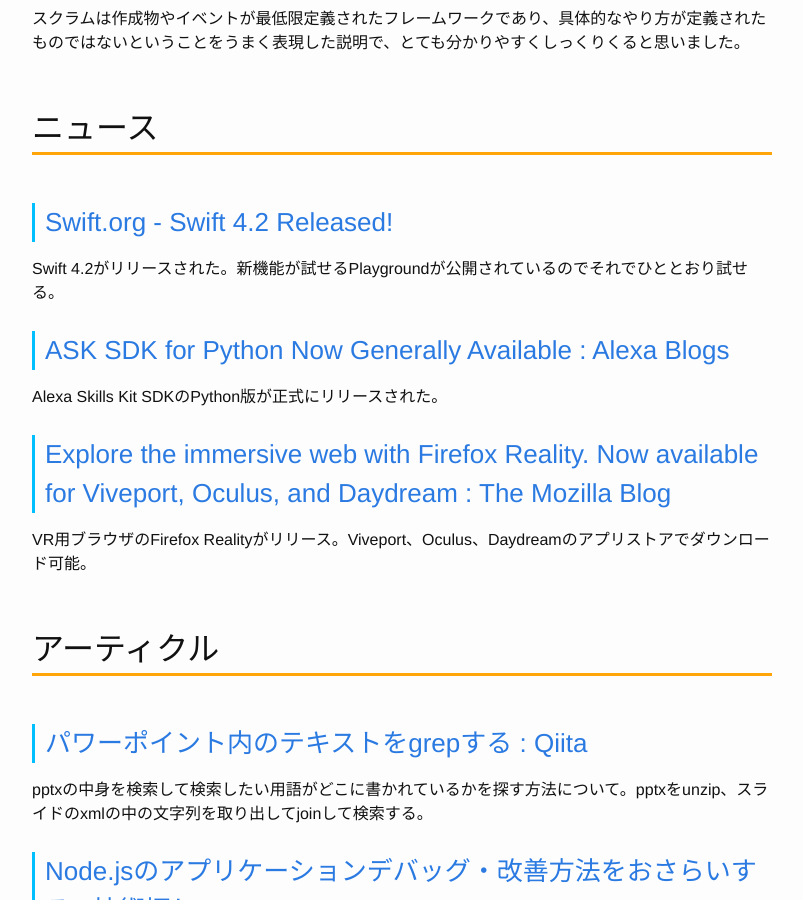
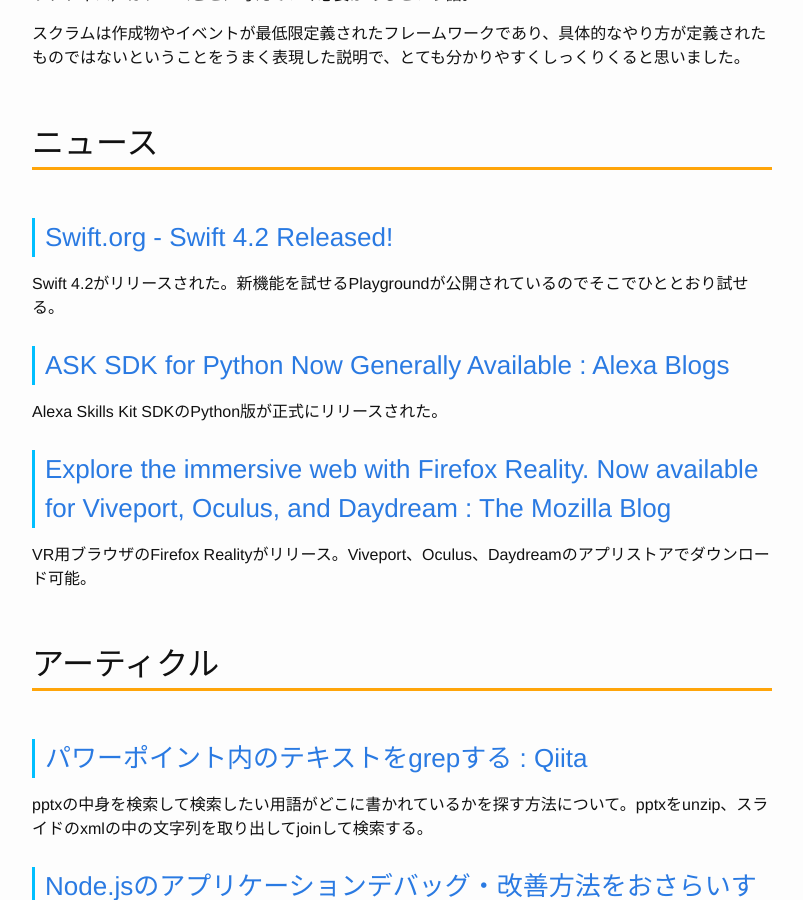
Before and after one commit to Gather-Tech/Gather-Tech.github.io, a Jekyll site: the page built from _posts/2018/2018-09-24-Gather117.md, in a window 1280 px wide and 900 px high, scrolled down 1046 px. Shown: the whole window, without its empty margins (238-1041 px from the left). Built offline with Jekyll 4.4.1, drawn with Linux system fonts in a browser that asks for light colours; some of the changed text lies outside the part shown.

Commit message:
fix typo

```diff
--- a/_posts/2018/2018-09-24-Gather117.md
+++ b/_posts/2018/2018-09-24-Gather117.md
@@ -19,7 +19,7 @@
 
 ## 今週のイチオシ
 
-[【翻訳】スクラムは抽象クラス : Ryuzee.com](https://www.ryuzee.com/contents/blog/7131)
+### [【翻訳】スクラムは抽象クラス : Ryuzee.com](https://www.ryuzee.com/contents/blog/7131)
 
 スクラムは抽象クラスのようなものであり、抽象メソッドの実装方法と追加するメソッド（技術的なプラクティス）はチームごとに考えていく必要があるという話。
 
@@ -29,7 +29,7 @@
 
 ### [Swift.org - Swift 4.2 Released!](https://swift.org/blog/swift-4-2-released/)
 
-Swift 4.2がリリースされた。新機能が試せるPlaygroundが公開されているのでそれでひととおり試せる。
+Swift 4.2がリリースされた。新機能を試せるPlaygroundが公開されているのでそこでひととおり試せる。
 
 ### [ASK SDK for Python Now Generally Available : Alexa Blogs](https://developer.amazon.com/ja/blogs/alexa/post/5f7dcae8-7254-4604-b1b3-1fca0c986412/ask-sdk-for-python-now-generally-available)
 
```
Also changed, not shown: other parts of _posts/2018/2018-09-24-Gather117.md (+1 -1 lines).
